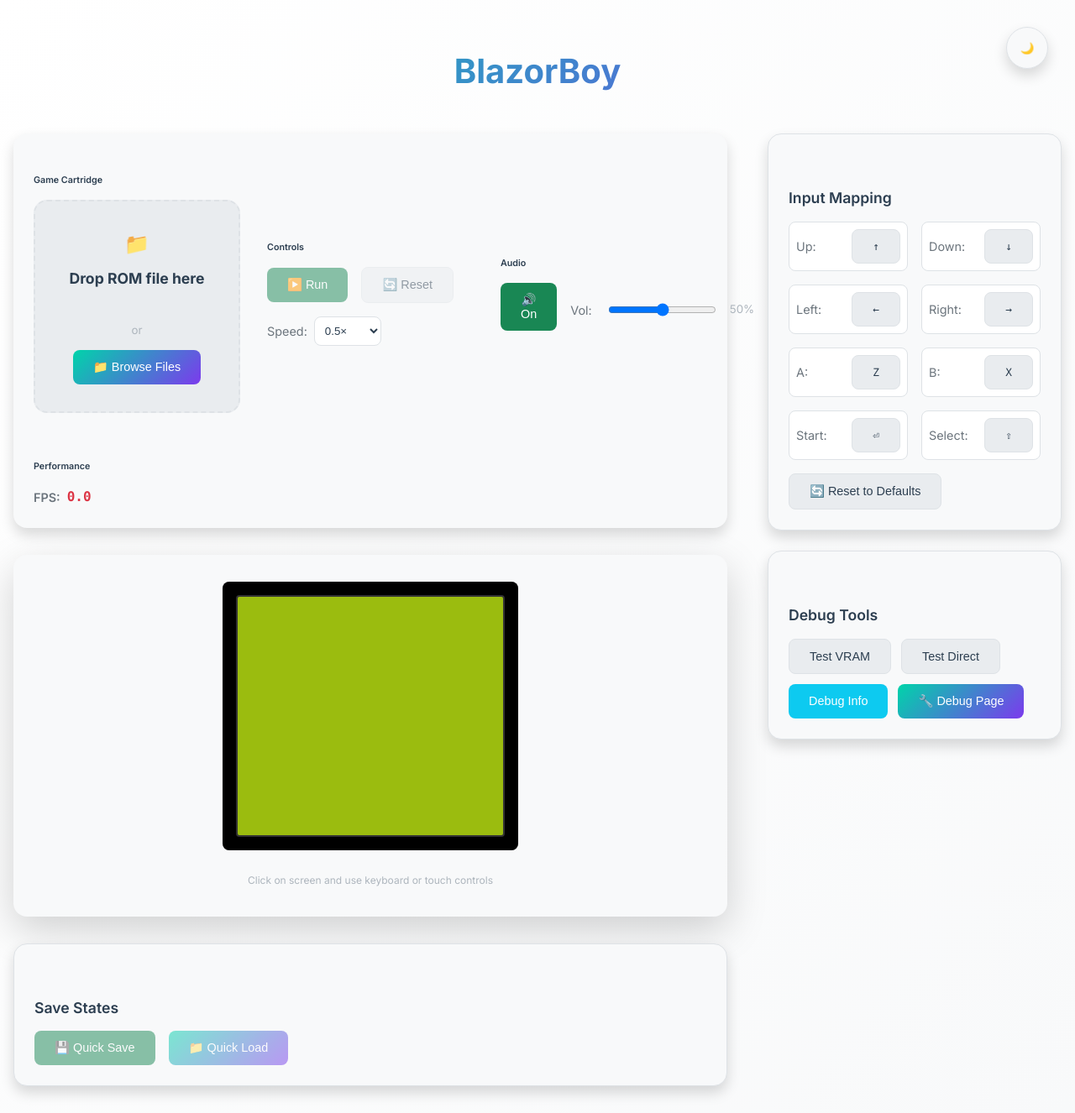
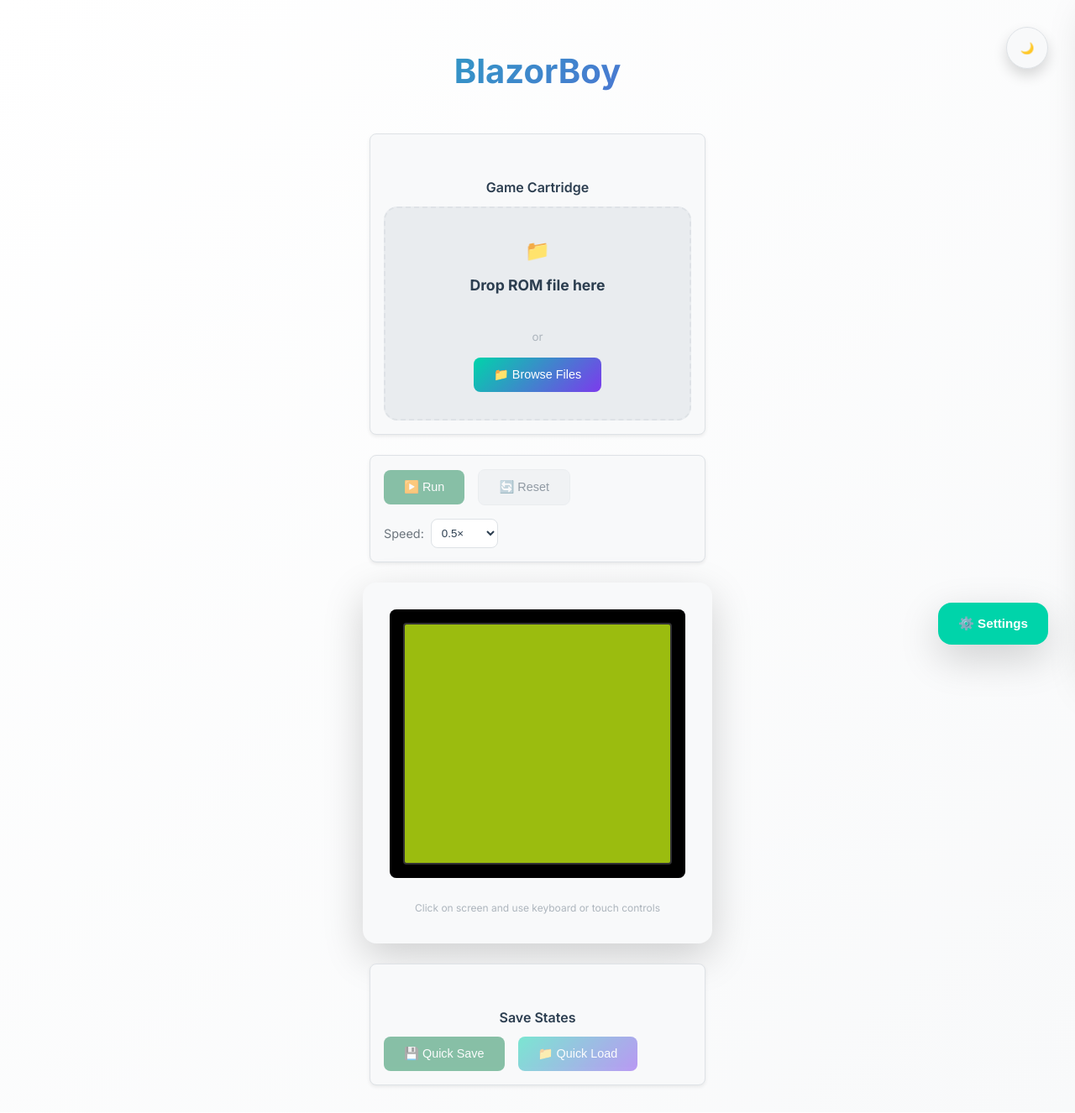
Before and after one commit to merenut/BlazorBoy, an ASP.NET Core app: page / in a window 1280 px wide. Shown: the whole page at 84% size. After the commit the page ends 1296 px from the top, so only its background shows below. Run offline with ASP.NET Core 8, Linux system fonts and the light colour scheme; a map, chart or similar area stays blank; style sheets or scripts are compiled from the project's sources.

Commit message:
Implement compact overlay UI design for optimal Game Boy screen visibility
Co-authored-by: merenut <52939424+merenut@users.noreply.github.com>

```diff
--- a/src/GameBoy.Blazor/Pages/Index.razor
+++ b/src/GameBoy.Blazor/Pages/Index.razor
@@ -16,21 +16,15 @@
 </div>
 
 <!-- Main Game Layout -->
-<div class="game-layout">
-    <!-- Left Side: Game Screen & Controls -->
-    <div>
-        <!-- Controls Panel -->
-        <div class="controls-panel">
-            <div class="controls-grid">
-                <!-- ROM Loader -->
-                <div>
+<div class="game-layout-centered">
+    <!-- Compact Game Cartridge Section -->
+    <div class="game-cartridge-compact">
         <h6>Game Cartridge</h6>
         <RomLoader OnRomLoaded="OnRomLoaded" @ref="_romLoader" />
     </div>
 
-                <!-- Emulator Controls -->
-                <div>
-                    <h6>Controls</h6>
+    <!-- Basic Controls -->
+    <div class="basic-controls">
         <EmulatorControls HasRom="_hasRom"
                         IsRunning="_isRunning"
                         OnToggleRunPause="ToggleRunPause"
@@ -39,23 +33,7 @@
                         @ref="_emulatorControls" />
     </div>
 
-                <!-- Audio Controls -->
-                <div>
-                    <h6>Audio</h6>
-                    <AudioToggle OnAudioStateChanged="OnAudioStateChanged"
-                               OnVolumeChangeCallback="OnVolumeChanged"
-                               @ref="_audioToggle" />
-                </div>
-
-                <!-- FPS Counter -->
-                <div>
-                    <h6>Performance</h6>
-                    <FpsCounter CurrentFps="_lastFps" @ref="_fpsCounter" />
-                </div>
-            </div>
-        </div>
-
-        <!-- Game Screen -->
+    <!-- Game Screen - Primary Focus -->
         <div class="game-screen-container">
             <div class="game-canvas-wrapper" tabindex="0" @onkeydown="OnKeyDown" @onkeyup="OnKeyUp" @onclick="OnCanvasClick" @ref="_focusable">
                 <canvas id="screen" width="160" height="144"
@@ -68,7 +46,7 @@
         </div>
 
     <!-- Save States -->
-        <div class="modern-card" style="margin-top: 2rem;">
+    <div class="save-states-compact">
         <h6>Save States</h6>
             <div style="display: flex; gap: 1rem; align-items: center; flex-wrap: wrap;">
                 <button class="btn-modern btn-success" @onclick="SaveState" disabled="@(!_hasRom)">
@@ -85,15 +63,40 @@
     </div>
 </div>
 
-    <!-- Right Sidebar: Settings & Debug -->
-    <div class="sidebar-panel">
+<!-- Settings Overlay Toggle Button -->
+<button class="overlay-toggle-btn" @onclick="ToggleSettingsOverlay" aria-label="Toggle Settings">
+    ⚙️ Settings
+</button>
+
+<!-- Settings Overlay -->
+<div class="settings-overlay @(_showSettingsOverlay ? "show" : "")">
+    <div class="overlay-header">
+        <h6>Settings & Controls</h6>
+        <button class="overlay-close" @onclick="ToggleSettingsOverlay" aria-label="Close Settings">×</button>
+    </div>
+
+    <div class="overlay-content">
+        <!-- Audio Controls -->
+        <div class="overlay-section">
+            <h6>Audio</h6>
+            <AudioToggle OnAudioStateChanged="OnAudioStateChanged"
+                       OnVolumeChangeCallback="OnVolumeChanged"
+                       @ref="_audioToggle" />
+        </div>
+
+        <!-- Performance -->
+        <div class="overlay-section">
+            <h6>Performance</h6>
+            <FpsCounter CurrentFps="_lastFps" @ref="_fpsCounter" />
+        </div>
+
         <!-- Input Remapping -->
-        <div class="modern-card">
+        <div class="overlay-section">
             <InputRemapping OnMappingsChanged="OnInputMappingsChanged" @ref="_inputRemapping" />
         </div>
 
-        <!-- Debug Section -->
-        <div class="modern-card">
+        <!-- Debug Tools -->
+        <div class="overlay-section">
             <h6>Debug Tools</h6>
             <div style="display: flex; flex-wrap: wrap; gap: 0.75rem;">
                 <button class="btn-modern" @onclick="CreateTestPattern">Test VRAM</button>
@@ -138,6 +141,9 @@
     // Debug
     private bool _showDebugInfo = false;
     private string _debugInfo = "";
+
+    // Settings overlay
+    private bool _showSettingsOverlay = false;
 
     // Save state
     private string? _currentRomKey;
@@ -460,6 +466,11 @@
         Navigation.NavigateTo("/debug");
     }
 
+    private void ToggleSettingsOverlay()
+    {
+        _showSettingsOverlay = !_showSettingsOverlay;
+    }
+
     public void Dispose()
     {
         _dotNetRef?.Dispose();
--- a/src/GameBoy.Blazor/wwwroot/css/app.css
+++ b/src/GameBoy.Blazor/wwwroot/css/app.css
@@ -105,10 +105,181 @@ h1:focus {
     align-items: start;
 }
 
+/* New centered layout for focused Game Boy experience */
+.game-layout-centered {
+    max-width: 800px;
+    margin: 0 auto;
+    display: flex;
+    flex-direction: column;
+    gap: 1.5rem;
+    align-items: center;
+}
+
+/* Compact game cartridge styling */
+.game-cartridge-compact {
+    background: var(--bg-secondary);
+    border-radius: var(--border-radius);
+    padding: 1rem;
+    width: 100%;
+    max-width: 400px;
+    text-align: center;
+    border: 1px solid var(--border-color);
+    box-shadow: var(--shadow-sm);
+}
+
+.game-cartridge-compact h6 {
+    margin-bottom: 0.75rem;
+    font-size: 1rem;
+}
+
+/* Basic controls styling */
+.basic-controls {
+    background: var(--bg-secondary);
+    border-radius: var(--border-radius);
+    padding: 1rem;
+    width: 100%;
+    max-width: 400px;
+    text-align: center;
+    border: 1px solid var(--border-color);
+    box-shadow: var(--shadow-sm);
+}
+
+/* Compact save states styling */
+.save-states-compact {
+    background: var(--bg-secondary);
+    border-radius: var(--border-radius);
+    padding: 1rem;
+    width: 100%;
+    max-width: 400px;
+    text-align: center;
+    border: 1px solid var(--border-color);
+    box-shadow: var(--shadow-sm);
+}
+
+.save-states-compact h6 {
+    margin-bottom: 0.75rem;
+    font-size: 1rem;
+}
+
+/* Settings Overlay Toggle Button */
+.overlay-toggle-btn {
+    position: fixed;
+    bottom: 2rem;
+    right: 2rem;
+    z-index: 1000;
+    background: var(--accent-primary);
+    color: white;
+    border: none;
+    border-radius: var(--border-radius-lg);
+    padding: 1rem 1.5rem;
+    font-weight: 600;
+    cursor: pointer;
+    box-shadow: var(--shadow-lg);
+    transition: all 0.3s ease;
+    display: flex;
+    align-items: center;
+    gap: 0.5rem;
+    font-size: 0.95rem;
+}
+
+.overlay-toggle-btn:hover {
+    transform: translateY(-2px);
+    box-shadow: var(--shadow-lg);
+    background: var(--accent-secondary);
+}
+
+/* Settings Overlay */
+.settings-overlay {
+    position: fixed;
+    top: 0;
+    right: -400px;
+    width: 380px;
+    height: 100vh;
+    background: var(--bg-secondary);
+    border-left: 1px solid var(--border-color);
+    box-shadow: var(--shadow-lg);
+    z-index: 999;
+    transition: right 0.3s ease;
+    overflow-y: auto;
+}
+
+.settings-overlay.show {
+    right: 0;
+}
+
+.overlay-header {
+    display: flex;
+    justify-content: space-between;
+    align-items: center;
+    padding: 1.5rem;
+    border-bottom: 1px solid var(--border-color);
+    background: var(--bg-primary);
+}
+
+.overlay-header h6 {
+    margin: 0;
+    font-size: 1.1rem;
+    color: var(--text-primary);
+}
+
+.overlay-close {
+    background: none;
+    border: none;
+    font-size: 1.5rem;
+    color: var(--text-muted);
+    cursor: pointer;
+    padding: 0.25rem;
+    border-radius: var(--border-radius-sm);
+    transition: all 0.2s ease;
+}
+
+.overlay-close:hover {
+    background: var(--bg-tertiary);
+    color: var(--text-primary);
+}
+
+.overlay-content {
+    padding: 1.5rem;
+    display: flex;
+    flex-direction: column;
+    gap: 2rem;
+}
+
+.overlay-section {
+    background: var(--bg-primary);
+    border-radius: var(--border-radius);
+    padding: 1.5rem;
+    border: 1px solid var(--border-color);
+}
+
+.overlay-section h6 {
+    margin-bottom: 1rem;
+    color: var(--text-primary);
+    font-weight: 600;
+    font-size: 1rem;
+}
+
 @media (max-width: 1024px) {
     .game-layout {
         grid-template-columns: 1fr;
         gap: 2rem;
+    }
+
+    .game-layout-centered {
+        padding: 1rem;
+        gap: 1rem;
+    }
+
+    .settings-overlay {
+        width: 100%;
+        right: -100%;
+    }
+
+    .overlay-toggle-btn {
+        bottom: 1rem;
+        right: 1rem;
+        padding: 0.75rem 1.25rem;
+        font-size: 0.9rem;
     }
 }
 
```
Lines whose indentation alone changed are shown as unchanged.
